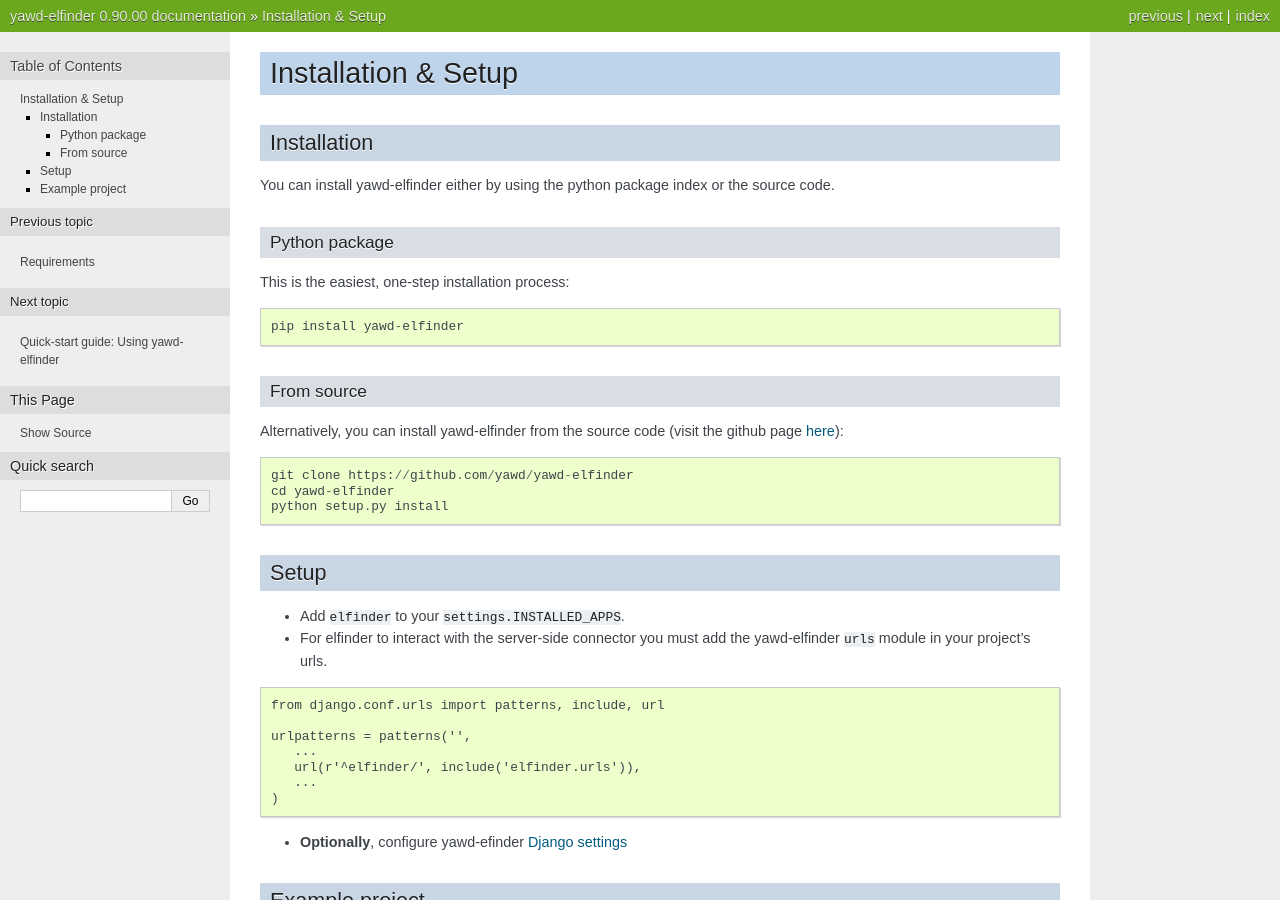
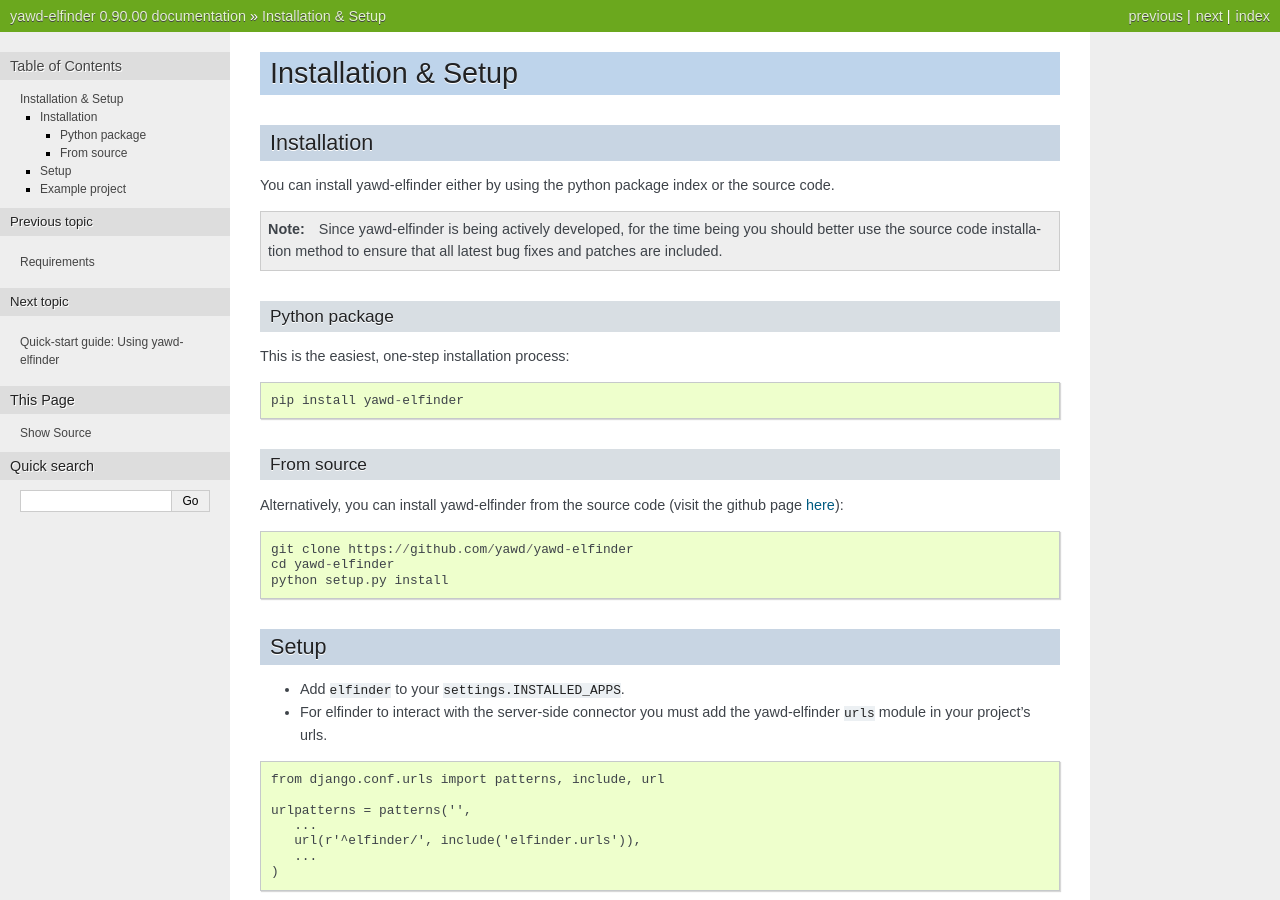
Before and after one commit to ppetrid/yawd-elfinder, a Sphinx documentation site: the page built from docs/installation.rst, in a window 1280 px wide and 900 px high. Built offline with Sphinx 7.4.7, drawn with Linux system fonts in a browser that asks for light colours.

```diff
--- a/docs/installation.rst
+++ b/docs/installation.rst
@@ -9,6 +9,12 @@ Installation
 
 You can install yawd-elfinder either by using the python package index or
 the source code.
+
+.. note::
+
+	Since yawd-elfinder is being actively developed, for the time being you should
+	better use the source code installation method to ensure that all latest bug fixes
+	and patches are included.
 
 Python package
 ++++++++++++++
```
Also changed, not shown: docs/usage.rst (+29 -2 lines), 1 other file.
